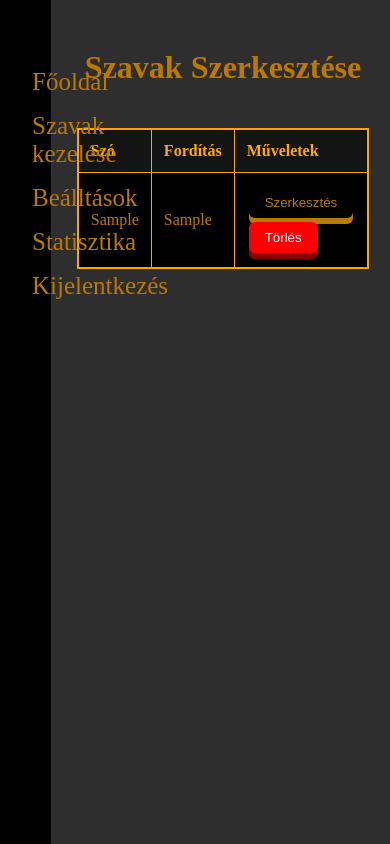
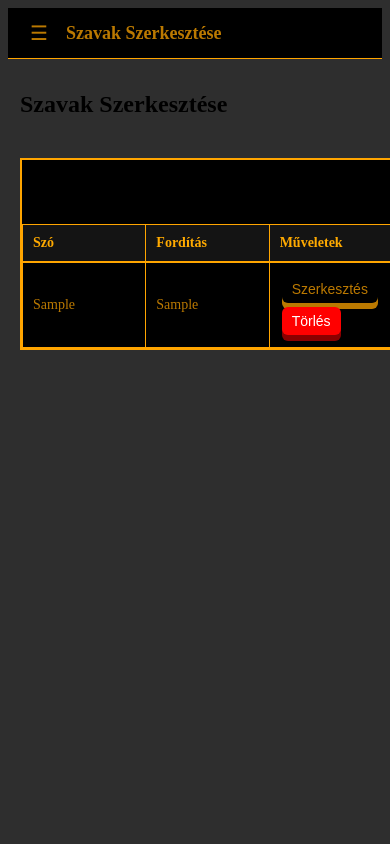
Before and after one commit to DamaszkusziRavaszbuzi/vizsgaprojekt, a Flask app: page /edit in a window 390 px wide. Run offline with Flask 3, Linux system fonts and the light colour scheme; a user stored in the database is signed in; tables that the repository leaves empty hold one stand-in row (values such as "Sample post").

Commit message:
Add files via upload

```diff
--- a/static/styles/components/edit.css
+++ b/static/styles/components/edit.css
@@ -120,3 +120,119 @@
   outline: none;
   border-color: var(--HighlightText);
 }
+
+/* Topbar + overlay helpers (used on mobile) */
+.topbar {
+  display: none; /* visible on mobile via media query */
+  align-items: center;
+  gap: 12px;
+  padding: 12px 16px;
+  position: sticky;
+  top: 0;
+  background: var(--Sbackground);
+  border-bottom: 1px solid var(--outline);
+  z-index: 1100;
+}
+.topbar .menu-btn {
+  font-size: 20px;
+  background: none;
+  border: none;
+  color: var(--text);
+  cursor: pointer;
+}
+.topbar .topbar-title {
+  margin: 0;
+  font-size: 18px;
+  color: var(--text);
+}
+
+/* Overlay for mobile menu */
+.overlay {
+  display: none;
+}
+
+/* Responsive adjustments */
+@media (max-width: 768px) {
+  .content {
+    margin-left: 0;
+    padding: 12px;
+    width: 100%;
+    align-items: stretch;
+  }
+
+  .topbar {
+    display: flex;
+  }
+
+  .word-table {
+    width: 100%;
+    font-size: 14px;
+  }
+
+  .word-table th,
+  .word-table td {
+    padding: 10px;
+  }
+
+  .input-field {
+    width: 100%;
+  }
+
+  .button {
+    padding: 6px 10px;
+    font-size: 14px;
+  }
+
+  .input-field,
+  .input-field:focus {
+    box-sizing: border-box;
+  }
+
+  /* Sidenav becomes off-canvas; menuToggle.js toggles .open and .mobile-hidden classes */
+  .sidenav {
+    position: fixed;
+    left: 0;
+    top: 0;
+    bottom: 0;
+    width: 240px;
+    transform: translateX(-100%);
+    transition: transform 0.25s ease;
+    z-index: 1200;
+    overflow-y: auto;
+  }
+  .sidenav.open {
+    transform: translateX(0);
+  }
+  .sidenav.mobile-hidden {
+    transform: translateX(-100%);
+  }
+
+  .overlay {
+    position: fixed;
+    inset: 0;
+    background: rgba(0, 0, 0, 0.45);
+    opacity: 0;
+    visibility: hidden;
+    transition: opacity 0.2s ease;
+    z-index: 1100;
+  }
+  .overlay.show {
+    opacity: 1;
+    visibility: visible;
+    display: block;
+  }
+
+  /* Make table scroll horizontally if necessary */
+  .word-table {
+    display: block;
+    overflow-x: auto;
+  }
+
+  .word-table thead,
+  .word-table tbody,
+  .word-table tr {
+    display: table;
+    width: 100%;
+    table-layout: fixed;
+  }
+}
--- a/templates/edit.html
+++ b/templates/edit.html
@@ -19,7 +19,17 @@
       href="{{ url_for('static', filename='styles/responsive.css') }}" />
   </head>
   <body>
-    <div class="sidenav">
+    <!-- Topbar for mobile (menu button + title) -->
+    <header class="topbar" role="banner">
+      <button id="menuToggle" aria-label="Open menu" class="menu-btn">☰</button>
+      <h1 class="topbar-title">Szavak Szerkesztése</h1>
+    </header>
+
+    <!-- Overlay for mobile menu -->
+    <div id="overlay" class="overlay" aria-hidden="true"></div>
+
+    <!-- Sidenav; give it an id so menuToggle.js can find it -->
+    <div class="sidenav" id="sidenav">
       <a href="{{url_for('routeToIndex')}}">Főoldal</a>
       <a href="{{url_for('routeToEdit')}}">Szavak kezelése</a>
       <a href="{{url_for('routeToSettings')}}">Beálltások</a>
@@ -27,9 +37,12 @@
       <a href="{{url_for('logout')}}">Kijelentkezés</a>
     </div>
 
-    <div class="content">
-      <h1>Szavak Szerkesztése</h1>
-      <table class="word-table">
+    <main class="content" role="main" aria-labelledby="page-heading">
+      <!-- Keep heading in content for desktop while topbar shows for mobile -->
+      <h2 id="page-heading" class="sr-only">Szavak Szerkesztése</h2>
+
+      <table class="word-table" aria-describedby="words-desc">
+        <caption id="words-desc" class="sr-only">A felhasználó szavai és fordításaik</caption>
         <thead>
           <tr>
             <th>Szó</th>
@@ -41,8 +54,10 @@
           <!-- Words will be populated here -->
         </tbody>
       </table>
-    </div>
+    </main>
 
+    <!-- Scripts (menuToggle must be loaded after DOM elements are present) -->
+    <script src="../static/js/menuToggle.js"></script>
     <script src="../static/js/edit.js"></script>
     <script src="../static/js/themeChange.js"></script>
   </body>
```
Also changed, not shown: static/styles/components/settings.css (+97 -0 lines), templates/settings.html (+13 -3 lines), database.db (added).
